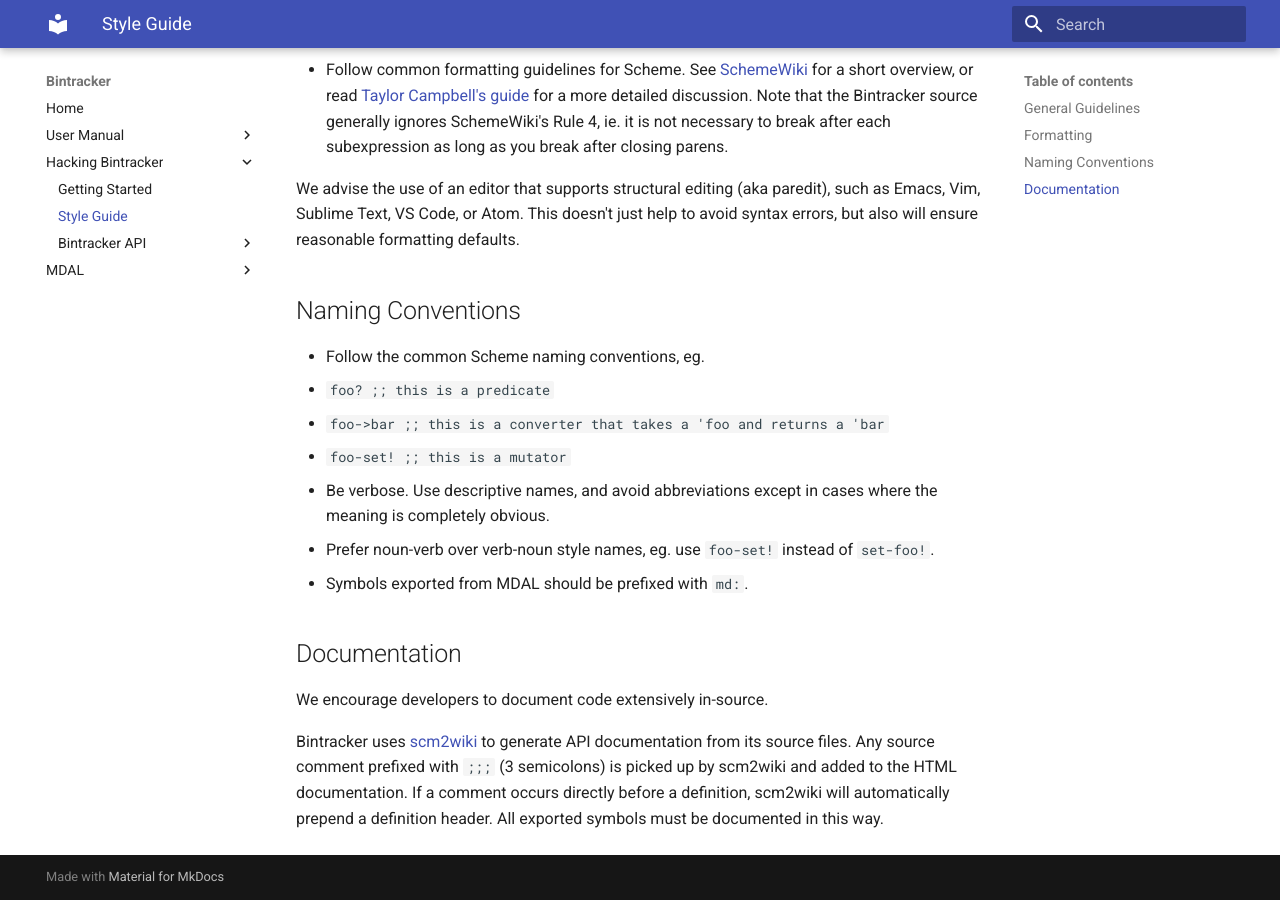
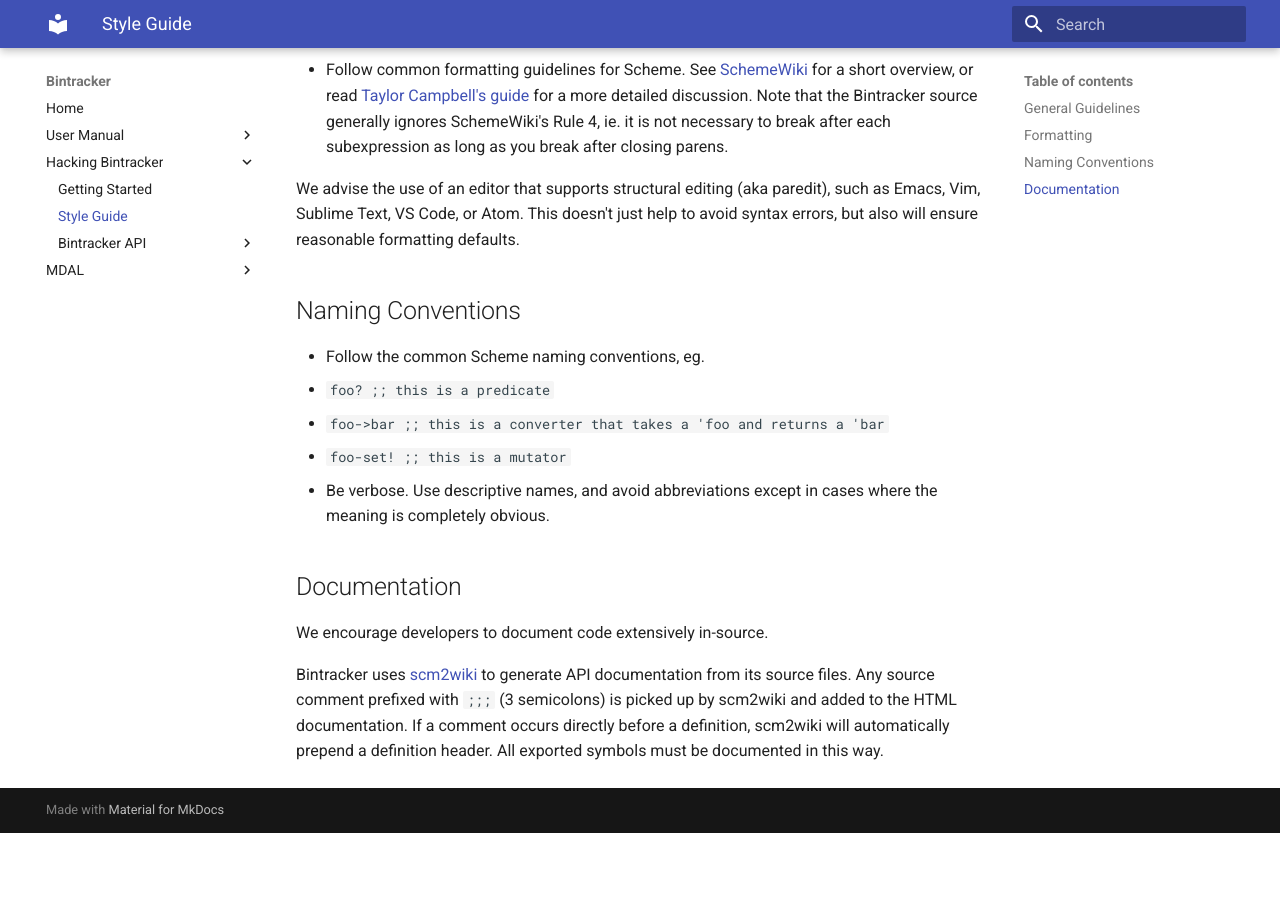
Before and after one commit to bintracker/bintracker, an MkDocs documentation site: the page built from docs/style-guide.md, in a window 1280 px wide and 900 px high, scrolled down 533 px. Built offline with MkDocs 1.6.1 and Material for MkDocs 9.7.7, drawn with Linux system fonts in a browser that asks for light colours; after the commit the page ends 1366 px from its top, so only the background shows below that.

Commit message:
update style guide

```diff
--- a/docs/style-guide.md
+++ b/docs/style-guide.md
@@ -25,8 +25,6 @@ We advise the use of an editor that supports structural editing (aka paredit), s
   - `foo->bar  ;; this is a converter that takes a 'foo and returns a 'bar`
   - `foo-set!  ;; this is a mutator`
 - Be verbose. Use descriptive names, and avoid abbreviations except in cases where the meaning is completely obvious.
-- Prefer noun-verb over verb-noun style names, eg. use `foo-set!` instead of `set-foo!`.
-- Symbols exported from MDAL should be prefixed with `md:`.
 
 
 ## Documentation
```
